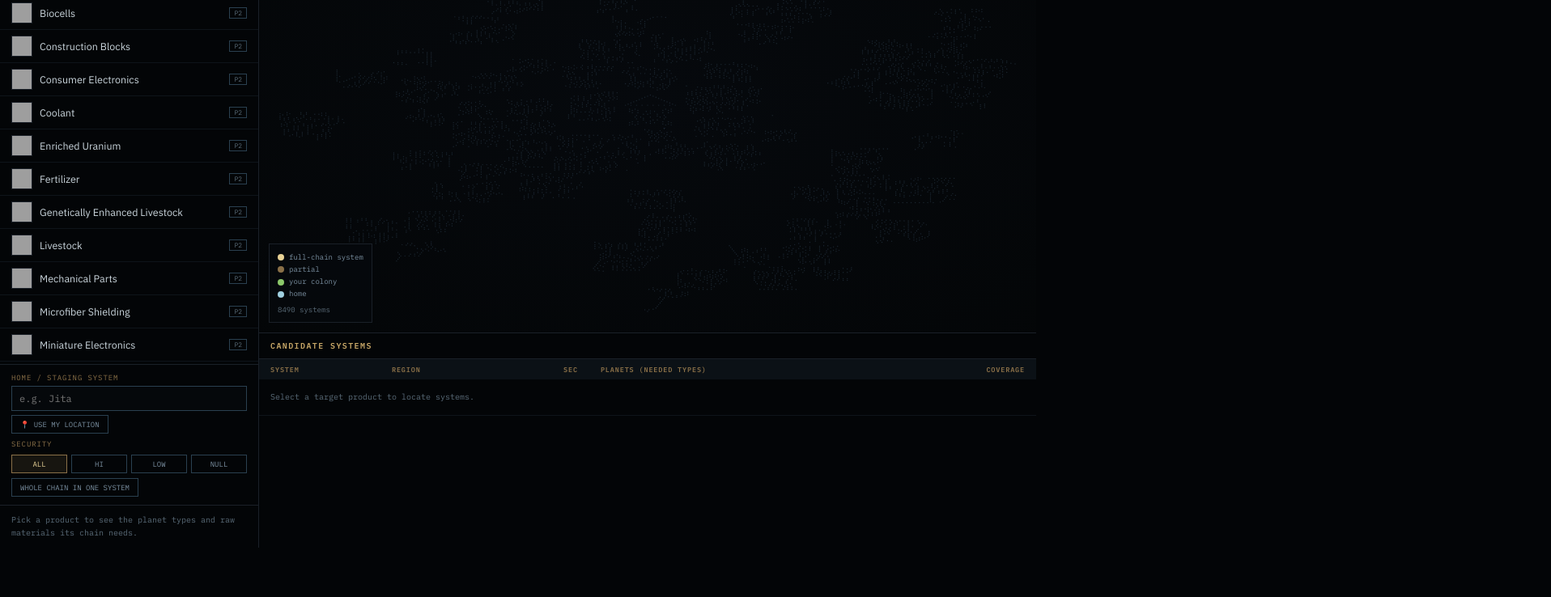
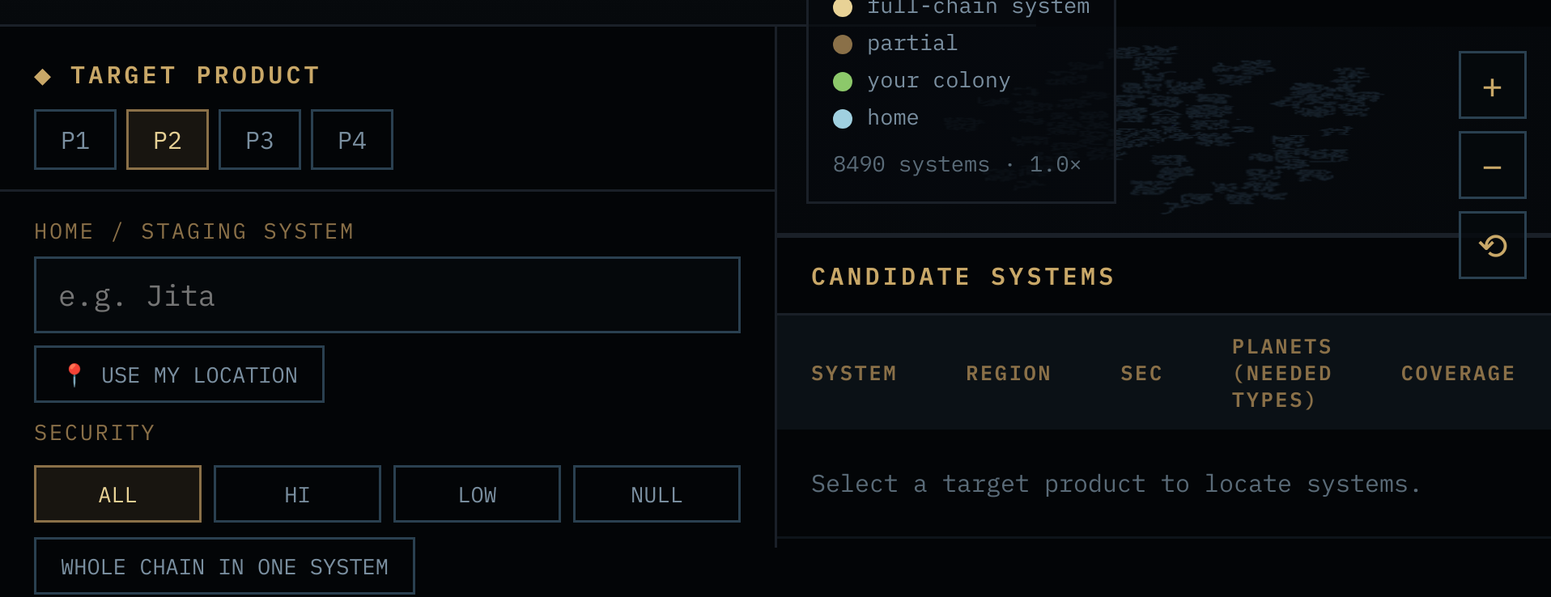
Before and after one commit to novadragon22/PI-Planner, a plain HTML site: page index.html in a window 1280 px wide. Shown: the part 123-861 px from the top of the page at 81% size, 1916 px wide, since content can reach past the window. Before the commit the page ends 800 px from the top, so only its background shows below. Drawn offline with Linux system fonts and the light colour scheme; grey boxes are pictures that could not be loaded.

Commit message:
Add files via upload

```diff
--- a/index.html
+++ b/index.html
@@ -9,13 +9,16 @@
   :root{--bg:#030507;--panel:#0a0d10;--line:#1a2028;--line2:#2a4050;
     --gold:#c9a868;--gold-bright:#e8d296;--gold-dim:#8a7048;--cyan:#7ab8c8;--cyan-bright:#a0d0e0;
     --green:#8cc86a;--red:#d66a5a;--amber:#d8a24a;--text:#c9d4db;--muted:#7a8fa0;--muted2:#5a6b78;
-    --mono:'IBM Plex Mono',monospace;--sans:'IBM Plex Sans',sans-serif;}
+    --mono:'IBM Plex Mono',monospace;--sans:'IBM Plex Sans',sans-serif;--ui:3;}
   *{box-sizing:border-box}
-  html,body{margin:0;height:100%;overflow:hidden;background:var(--bg);color:var(--text);font-family:var(--sans);font-size:14px}
+  html{height:100%}
+  /* zoom scales the whole UI 3x; width/height are pre-divided by --ui so the scaled app still fills the viewport */
+  body{margin:0;overflow:hidden;background:var(--bg);color:var(--text);font-family:var(--sans);font-size:14px;
+    zoom:var(--ui);width:calc(100vw / var(--ui));height:calc(100vh / var(--ui))}
   ::-webkit-scrollbar{width:9px;height:9px}::-webkit-scrollbar-track{background:#05080b}::-webkit-scrollbar-thumb{background:#1c2731;border:1px solid #243441}
   .diamond{width:7px;height:7px;background:var(--gold);clip-path:polygon(50% 0,100% 50%,50% 100%,0 50%);display:inline-block;margin-right:8px;vertical-align:middle}
   .mono{font-family:var(--mono)}
-  .app{display:flex;flex-direction:column;height:100vh}
+  .app{display:flex;flex-direction:column;height:100%;width:100%}
   .topbar{display:flex;align-items:center;gap:16px;padding:11px 16px;border-bottom:1px solid var(--line);background:linear-gradient(180deg,#080b0e,#06090c)}
   .brand{font-family:var(--mono);font-size:13px;letter-spacing:.2em;text-transform:uppercase;color:var(--gold-bright);white-space:nowrap}
   .brand b{color:var(--gold)}
@@ -45,8 +48,13 @@
   .req{padding:10px 14px}
   .ptpill{display:inline-flex;align-items:center;gap:5px;font-family:var(--mono);font-size:10px;margin:3px 4px 0 0;padding:3px 7px;border:1px solid var(--line2)}
   .center{flex:1;display:flex;flex-direction:column;min-height:0}
-  .mapwrap{flex:1;position:relative;min-height:0;background:radial-gradient(900px 500px at 50% 40%,#06090d,#030506)}
-  #map{position:absolute;inset:0;width:100%;height:100%}
+  .mapwrap{flex:none;height:40%;min-height:0;position:relative;background:radial-gradient(700px 400px at 50% 50%,#06090d,#030506);border-bottom:1px solid var(--line)}
+  #map{position:absolute;inset:0;width:100%;height:100%;cursor:grab}
+  #map:active{cursor:grabbing}
+  .zoomctl{position:absolute;top:10px;right:10px;display:flex;flex-direction:column;gap:5px;z-index:6}
+  .zoomctl button{width:28px;height:28px;border:1px solid var(--line2);background:rgba(6,9,13,.8);color:var(--gold);font-family:var(--mono);font-size:15px;cursor:pointer;line-height:1}
+  .zoomctl button:hover{border-color:var(--gold-dim);color:var(--gold-bright)}
+  .results{flex:1;min-height:0;display:flex;flex-direction:column}
   .maptip{position:absolute;pointer-events:none;background:#0c1217;border:1px solid var(--line2);font-family:var(--mono);font-size:10px;padding:5px 8px;color:var(--text);opacity:0;transform:translate(-50%,-130%);white-space:nowrap;z-index:5}
   .legend{position:absolute;left:12px;bottom:12px;font-family:var(--mono);font-size:9px;color:var(--muted);background:rgba(6,9,13,.7);border:1px solid var(--line);padding:8px 10px;line-height:1.7}
   .legend i{display:inline-block;width:8px;height:8px;border-radius:50%;margin-right:6px;vertical-align:middle}
@@ -106,6 +114,7 @@
     </div>
     <div class="center">
       <div class="mapwrap"><canvas id="map"></canvas><div class="maptip" id="tip"></div>
+        <div class="zoomctl"><button id="zin">+</button><button id="zout">−</button><button id="zreset" title="reset view">⟲</button></div>
         <div class="legend" id="legend"></div></div>
       <div class="results">
         <div class="hd"><b id="resHd">Candidate systems</b><span class="sp"></span><span id="closest" class="mono" style="font-size:11px;cursor:pointer;color:var(--cyan-bright)"></span></div>
@@ -120,6 +129,7 @@
   <p class="hint">EVE SSO is used to read your existing colonies (<span class="mono">esi-planets.manage_planets.v1</span>). Register an app at <a href="https://developers.eveonline.com" target="_blank">developers.eveonline.com</a> with this callback and paste the Client ID:</p>
   <label style="margin-top:12px">Callback URL (embedded)</label><input id="cfgRedir" readonly>
   <label style="margin-top:10px">EVE Client ID</label><input id="cfgClient" placeholder="paste your client ID">
+  <label style="margin-top:10px">UI scale (%)</label><input id="cfgUi" type="number" min="50" max="500" step="10" placeholder="300">
   <div style="display:flex;gap:8px;margin-top:16px"><button class="btn" id="cfgSave">Save</button><button class="btn ghost" id="cfgClose">Close</button></div>
 </div></div>
 
@@ -290,38 +300,49 @@
 
 // ---------- canvas starmap ----------
 const cv=$('map'), tip=$('tip'); let ctx, W,H, bounds=null, pts=[];
+let zoom=1, panx=0, pany=0;
 function setupBounds(){ let minx=1e30,maxx=-1e30,miny=1e30,maxy=-1e30;
   sysIds.forEach(id=>{ const x=SYS[id][3], y=SYS[id][4]; if(x<minx)minx=x; if(x>maxx)maxx=x; if(y<miny)miny=y; if(y>maxy)maxy=y; });
-  bounds={minx,maxx,miny,maxy}; }
+  bounds={minx,maxx,miny,maxy,cx:(minx+maxx)/2,cy:(miny+maxy)/2}; }
+function fitScale(){ const pad=24; return Math.min((W-2*pad)/(bounds.maxx-bounds.minx),(H-2*pad)/(bounds.maxy-bounds.miny)); }
 function resize(){ const r=cv.parentElement.getBoundingClientRect(); cv.width=r.width*devicePixelRatio; cv.height=r.height*devicePixelRatio;
   ctx=cv.getContext('2d'); ctx.setTransform(devicePixelRatio,0,0,devicePixelRatio,0,0); W=r.width; H=r.height; drawMap(); }
-function proj(x,y){ const pad=26; const bx=(x-bounds.minx)/(bounds.maxx-bounds.minx); const by=(y-bounds.miny)/(bounds.maxy-bounds.miny);
-  return [pad+bx*(W-2*pad), H-pad-by*(H-2*pad)]; }
+// uniform scale on both axes (aspect-correct) + centered + zoom/pan -> symmetrical galaxy
+function proj(x,y){ const k=fitScale()*zoom; return [ W/2+(x-bounds.cx)*k+panx, H/2-(y-bounds.cy)*k+pany ]; }
 function drawMap(){ if(!ctx) return; ctx.clearRect(0,0,W,H); pts=[];
   const resSet=new Set(results.map(r=>r.id)); const fullSet=new Set(results.filter(r=>r.covered===r.total).map(r=>r.id));
-  // base systems
   for(const id of sysIds){ const s=SYS[id]; const [px,py]=proj(s[3],s[4]);
+    if(px<-20||px>W+20||py<-20||py>H+20) continue;            // cull offscreen when zoomed
     let c='#1b2630', rad=0.7;
     if(resSet.has(id)){ c=fullSet.has(id)?'#e8d296':'#8a7048'; rad=fullSet.has(id)?2.1:1.4; }
     ctx.fillStyle=c; ctx.beginPath(); ctx.arc(px,py,rad,0,7); ctx.fill();
     if(resSet.has(id)) pts.push([px,py,id]); }
-  // colonies (green)
   Object.values(colonies).flat().forEach(co=>{ const s=SYS[co.system]; if(!s)return; const [px,py]=proj(s[3],s[4]);
     ctx.strokeStyle='#8cc86a'; ctx.lineWidth=1.4; ctx.beginPath(); ctx.arc(px,py,3.4,0,7); ctx.stroke(); });
-  // home (cyan)
   if(homeId&&SYS[homeId]){ const [px,py]=proj(SYS[homeId][3],SYS[homeId][4]); ctx.strokeStyle='#a0d0e0';ctx.lineWidth=1.6;
     ctx.beginPath(); ctx.arc(px,py,5,0,7); ctx.stroke(); ctx.fillStyle='#a0d0e0'; ctx.fillRect(px-1,py-1,2,2); }
   if(chosen&&SYS[chosen]){ const [px,py]=proj(SYS[chosen][3],SYS[chosen][4]); ctx.strokeStyle='#e8d296';ctx.lineWidth=1.6;
     ctx.beginPath(); ctx.arc(px,py,6,0,7); ctx.stroke(); }
   $('legend').innerHTML=`<div><i style="background:#e8d296"></i>full-chain system</div><div><i style="background:#8a7048"></i>partial</div>
     <div><i style="background:#8cc86a"></i>your colony</div><div><i style="background:#a0d0e0"></i>home</div>
-    <div style="margin-top:4px;color:var(--muted2)">${sysIds.length} systems</div>`; }
-cv.addEventListener('mousemove',e=>{ if(!pts.length){tip.style.opacity=0;return;} const r=cv.getBoundingClientRect(); const mx=e.clientX-r.left,my=e.clientY-r.top;
-  let best=null,bd=64; for(const [px,py,id] of pts){ const d=(px-mx)**2+(py-my)**2; if(d<bd){bd=d;best=id;} }
-  if(best!=null){ const s=SYS[best]; tip.style.left=proj(s[3],s[4])[0]+'px'; tip.style.top=proj(s[3],s[4])[1]+'px';
-    tip.innerHTML=`${s[0]} · ${REG[s[2]]} · ${s[1].toFixed(1)}`; tip.style.opacity=1; } else tip.style.opacity=0; });
-cv.addEventListener('click',e=>{ if(!pts.length)return; const r=cv.getBoundingClientRect(); const mx=e.clientX-r.left,my=e.clientY-r.top;
-  let best=null,bd=80; for(const [px,py,id] of pts){ const d=(px-mx)**2+(py-my)**2; if(d<bd){bd=d;best=id;} } if(best!=null){ selectSystem(best); } });
+    <div style="margin-top:4px;color:var(--muted2)">${sysIds.length} systems · ${zoom.toFixed(1)}×</div>`; }
+function setZoom(f,ax,ay){ const Cx=ax==null?W/2:ax, Cy=ay==null?H/2:ay;
+  const nz=Math.max(0.5,Math.min(40,zoom*f)); const g=nz/zoom;
+  panx = Cx - (Cx - panx)*g; pany = Cy - (Cy - pany)*g; zoom=nz; drawMap(); }
+$('zin').onclick=()=>setZoom(1.4); $('zout').onclick=()=>setZoom(1/1.4);
+$('zreset').onclick=()=>{ zoom=1; panx=0; pany=0; drawMap(); };
+cv.addEventListener('wheel',e=>{ e.preventDefault(); const r=cv.getBoundingClientRect();
+  setZoom(e.deltaY<0?1.12:1/1.12, e.clientX-r.left, e.clientY-r.top); },{passive:false});
+// drag to pan, click (no drag) to select
+let dn=false,dragged=false,lx=0,ly=0;
+cv.addEventListener('pointerdown',e=>{ dn=true;dragged=false;lx=e.clientX;ly=e.clientY;cv.setPointerCapture(e.pointerId); });
+cv.addEventListener('pointermove',e=>{ const r=cv.getBoundingClientRect(); const mx=e.clientX-r.left,my=e.clientY-r.top;
+  if(dn){ const dx=e.clientX-lx,dy=e.clientY-ly; if(Math.abs(dx)+Math.abs(dy)>3)dragged=true; panx+=dx;pany+=dy;lx=e.clientX;ly=e.clientY; drawMap(); tip.style.opacity=0; return; }
+  if(!pts.length){tip.style.opacity=0;return;} let best=null,bd=64; for(const [px,py,id] of pts){ const d=(px-mx)**2+(py-my)**2; if(d<bd){bd=d;best=id;} }
+  if(best!=null){ const [bx,by]=proj(SYS[best][3],SYS[best][4]); tip.style.left=bx+'px'; tip.style.top=by+'px';
+    tip.innerHTML=`${SYS[best][0]} · ${REG[SYS[best][2]]} · ${SYS[best][1].toFixed(1)}`; tip.style.opacity=1; } else tip.style.opacity=0; });
+cv.addEventListener('pointerup',e=>{ dn=false; if(dragged||!pts.length)return; const r=cv.getBoundingClientRect(); const mx=e.clientX-r.left,my=e.clientY-r.top;
+  let best=null,bd=90; for(const [px,py,id] of pts){ const d=(px-mx)**2+(py-my)**2; if(d<bd){bd=d;best=id;} } if(best!=null) selectSystem(best); });
 function flashSystem(id){ chosen=id; drawMap(); }
 async function loadSkills(id){ try{ const sk=await eGet(id,`/characters/${id}/skills/`);
     (sk.skills||[]).forEach(s=>{ skillMap[s.skill_id]=Math.max(skillMap[s.skill_id]||0,s.trained_skill_level); });
@@ -373,10 +394,14 @@
   a.querySelectorAll('[data-rm]').forEach(x=>x.onclick=e=>{e.stopPropagation();logout(+x.dataset.rm);});
   $('eAdd').onclick=login; $('eOut').onclick=()=>{ chars={};colonies={};saveChars();renderAuth();drawMap(); }; }
 
+// ---------- UI scale ----------
+function applyUi(pct){ const v=Math.max(50,Math.min(500,+pct||300))/100; document.documentElement.style.setProperty('--ui',v);
+  cfg.ui=Math.round(v*100); localStorage.setItem('pi_cfg',JSON.stringify(cfg)); if(typeof resize==='function') requestAnimationFrame(resize); }
+if(cfg.ui) applyUi(cfg.ui);
 // ---------- setup modal ----------
-function openSetup(){ $('cfgRedir').value=APP.redirect; $('cfgClient').value=APP.clientId; $('setModal').classList.add('show'); }
+function openSetup(){ $('cfgRedir').value=APP.redirect; $('cfgClient').value=APP.clientId; $('cfgUi').value=cfg.ui||300; $('setModal').classList.add('show'); }
 $('setBtn').onclick=openSetup; $('cfgClose').onclick=()=>$('setModal').classList.remove('show');
-$('cfgSave').onclick=()=>{ APP.clientId=$('cfgClient').value.trim(); cfg.clientId=APP.clientId; localStorage.setItem('pi_cfg',JSON.stringify(cfg)); $('setModal').classList.remove('show'); };
+$('cfgSave').onclick=()=>{ APP.clientId=$('cfgClient').value.trim(); cfg.clientId=APP.clientId; localStorage.setItem('pi_cfg',JSON.stringify(cfg)); applyUi($('cfgUi').value); $('setModal').classList.remove('show'); };
 
 // ---------- boot ----------
 setupBounds(); resize(); addEventListener('resize',resize);
```
